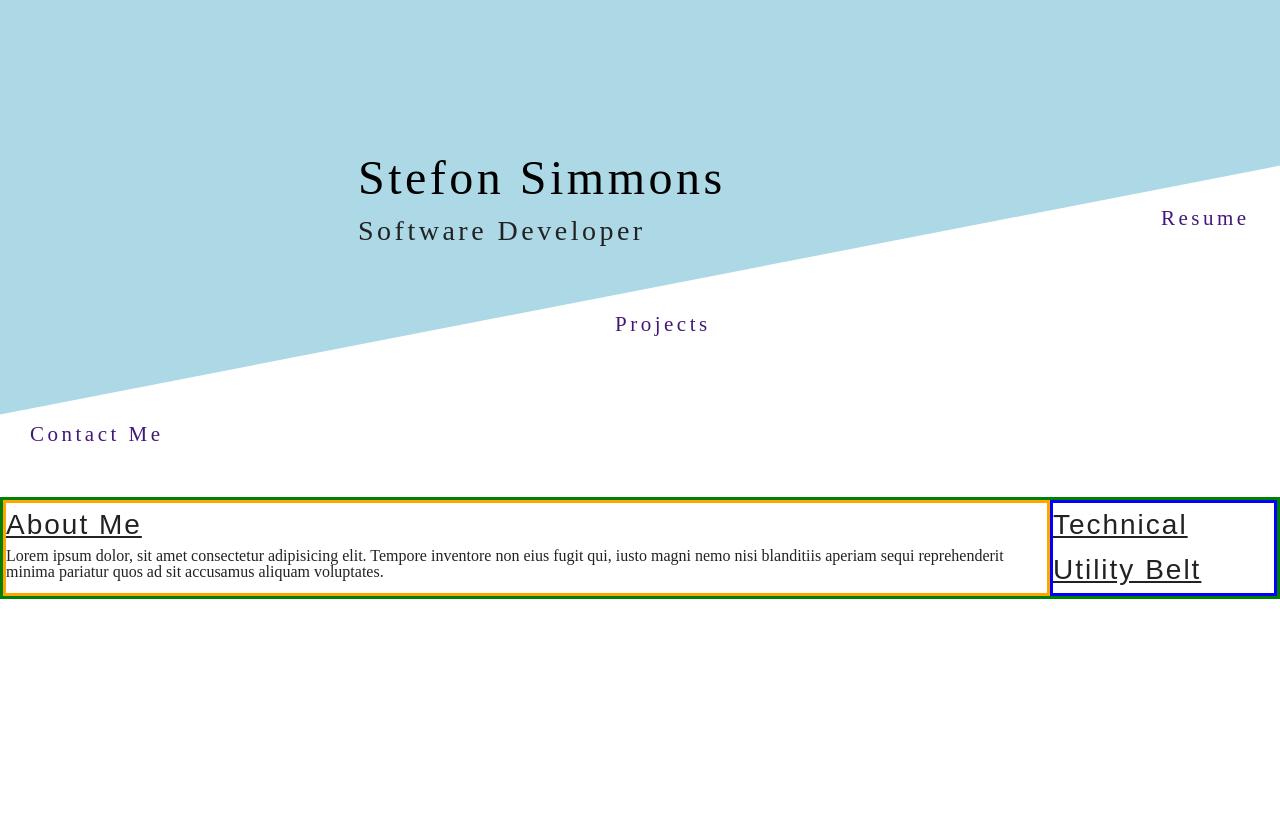
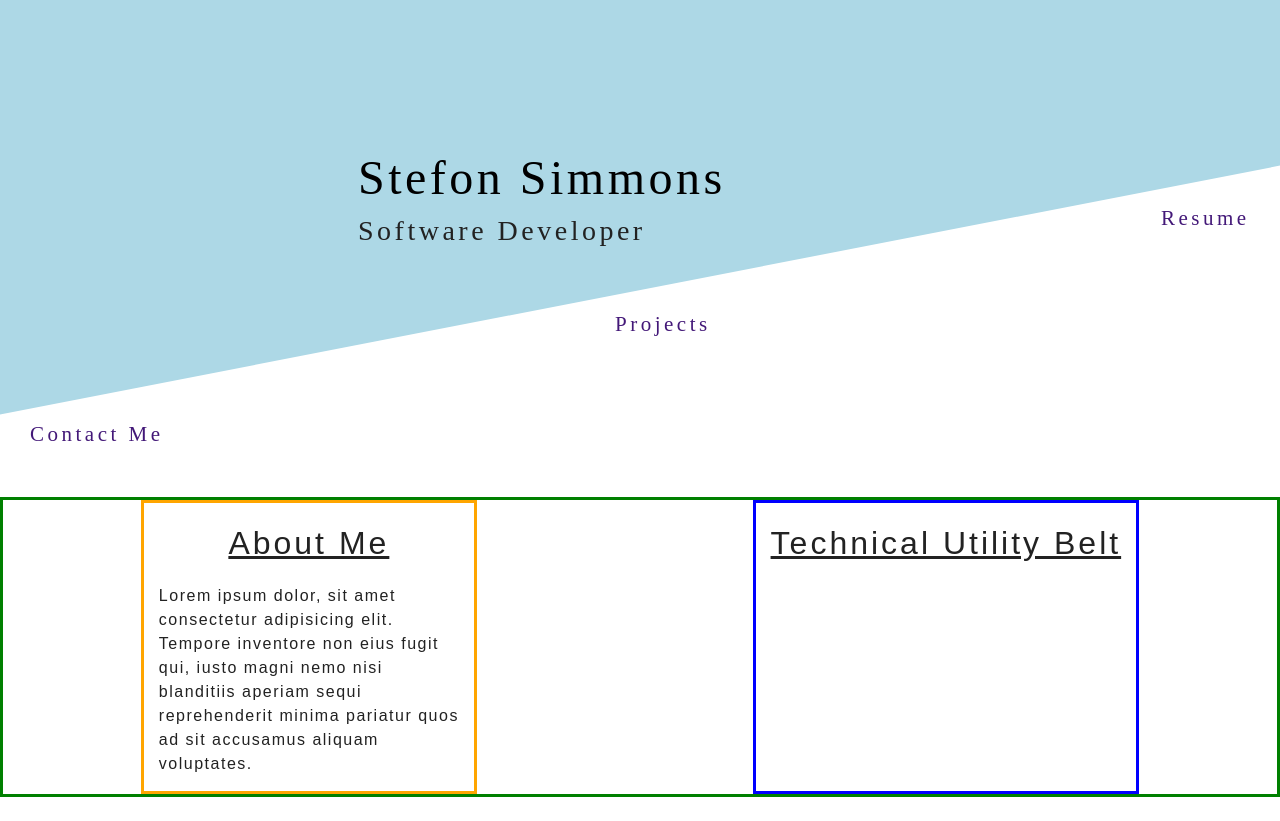
Before and after one commit to StefonSimmons/portfolio, a React (Create React App) app in the folder portfolio_app/: page / in a window 1280 px wide. Before the commit the page ends 800 px from the top, so only its background shows below. Built offline with nearby package versions, Linux system fonts and the light colour scheme.

Commit message:
fixed some webpack conflicts from installs

```diff
--- a/portfolio_app/package.json
+++ b/portfolio_app/package.json
@@ -6,6 +6,7 @@
     "@testing-library/jest-dom": "^4.2.4",
     "@testing-library/react": "^9.5.0",
     "@testing-library/user-event": "^7.2.1",
+    "devicon": "^2.2.0",
     "react": "^16.13.1",
     "react-dom": "^16.13.1",
     "react-router-dom": "^5.2.0",
--- a/portfolio_app/src/components/AboutMe.jsx
+++ b/portfolio_app/src/components/AboutMe.jsx
@@ -1,5 +1,6 @@
 import React from 'react'
 import styled from 'styled-components'
+
 
 const AboutContainer = styled.main`
   border: green solid 3px;
@@ -7,19 +8,32 @@ const AboutContainer = styled.main`
   justify-content: space-around;
   position: relative;
   top: -3vh;
-`
-const About = styled.section`
-border: orange solid 3px;
+  font-family: 'Ubuntu Condensed', sans-serif;
 
 `
-const Technical = styled.section`
-border: blue solid 3px;
+const AboutSection = styled.section`
+  border: orange solid 3px;
+  margin: 0 25px;
+  width: 300px;
+  padding: 15px;
+  letter-spacing: 1.5px;
+  line-height: 1.5;
+`
+
+const Statement = styled.p`
+
+`
+const TechSection = styled.section`
+  border: blue solid 3px;
+  margin: 0 25px;
+  padding: 15px;
 
 `
 const Header = styled.h1`
-  font-family: 'Ubuntu Condensed', sans-serif;
-  font-size: 28px;
-  letter-spacing: 2px;
+  margin-bottom: 15px;
+  text-align: center;
+  font-size: 32px;
+  letter-spacing: 3px;
   text-decoration: underline;
   line-height: 1.6;
 `
@@ -28,13 +42,16 @@ export default function AboutMe() {
   return (
     <>
       <AboutContainer>
-        <About>
+
+        <AboutSection>
           <Header>About Me</Header>
-          <p>Lorem ipsum dolor, sit amet consectetur adipisicing elit. Tempore inventore non eius fugit qui, iusto magni nemo nisi blanditiis aperiam sequi reprehenderit minima pariatur quos ad sit accusamus aliquam voluptates.</p>
-        </About>
-        <Technical>
+          <Statement>Lorem ipsum dolor, sit amet consectetur adipisicing elit. Tempore inventore non eius fugit qui, iusto magni nemo nisi blanditiis aperiam sequi reprehenderit minima pariatur quos ad sit accusamus aliquam voluptates.</Statement>
+        </AboutSection>
+
+        <TechSection>
           <Header>Technical Utility Belt</Header>
-        </Technical>
+        </TechSection>
+
       </AboutContainer>
 
     </>
```
Also changed, not shown: 1 other file (tests, documents, lock files or other folders).
